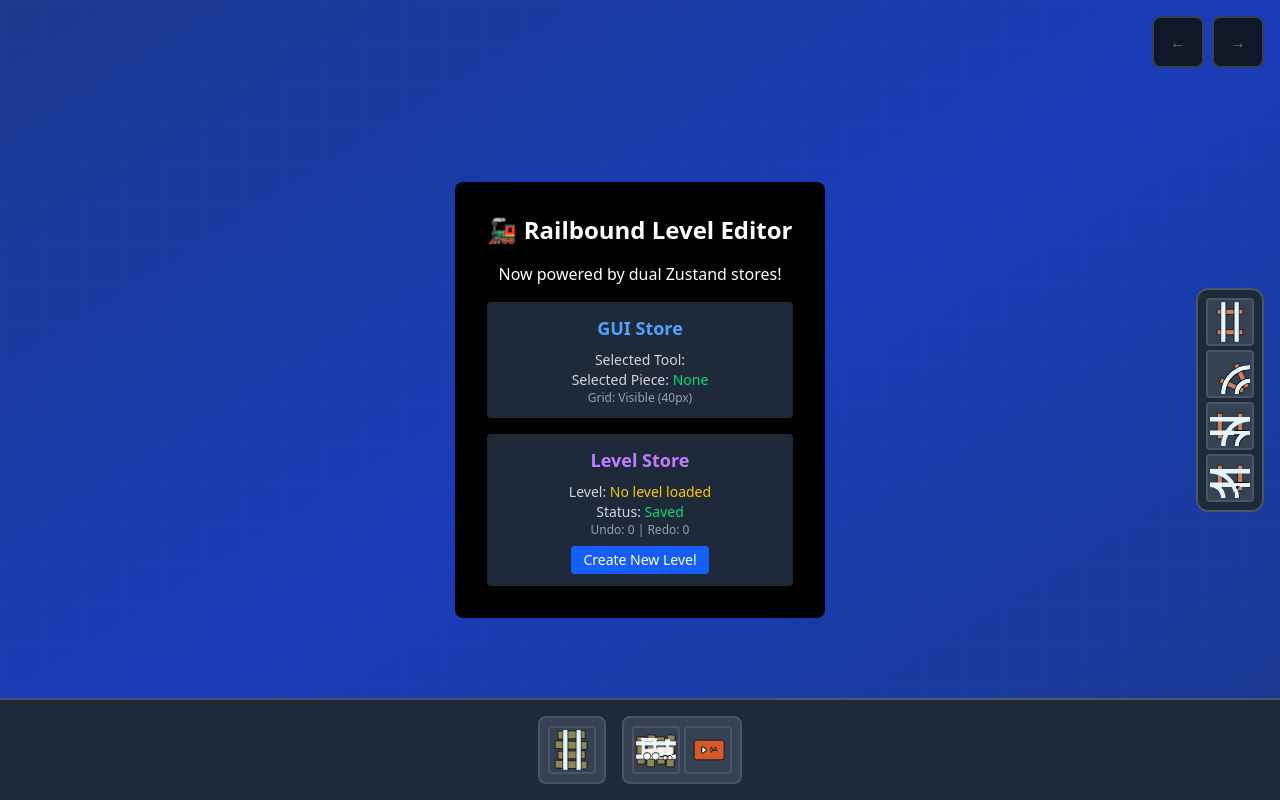
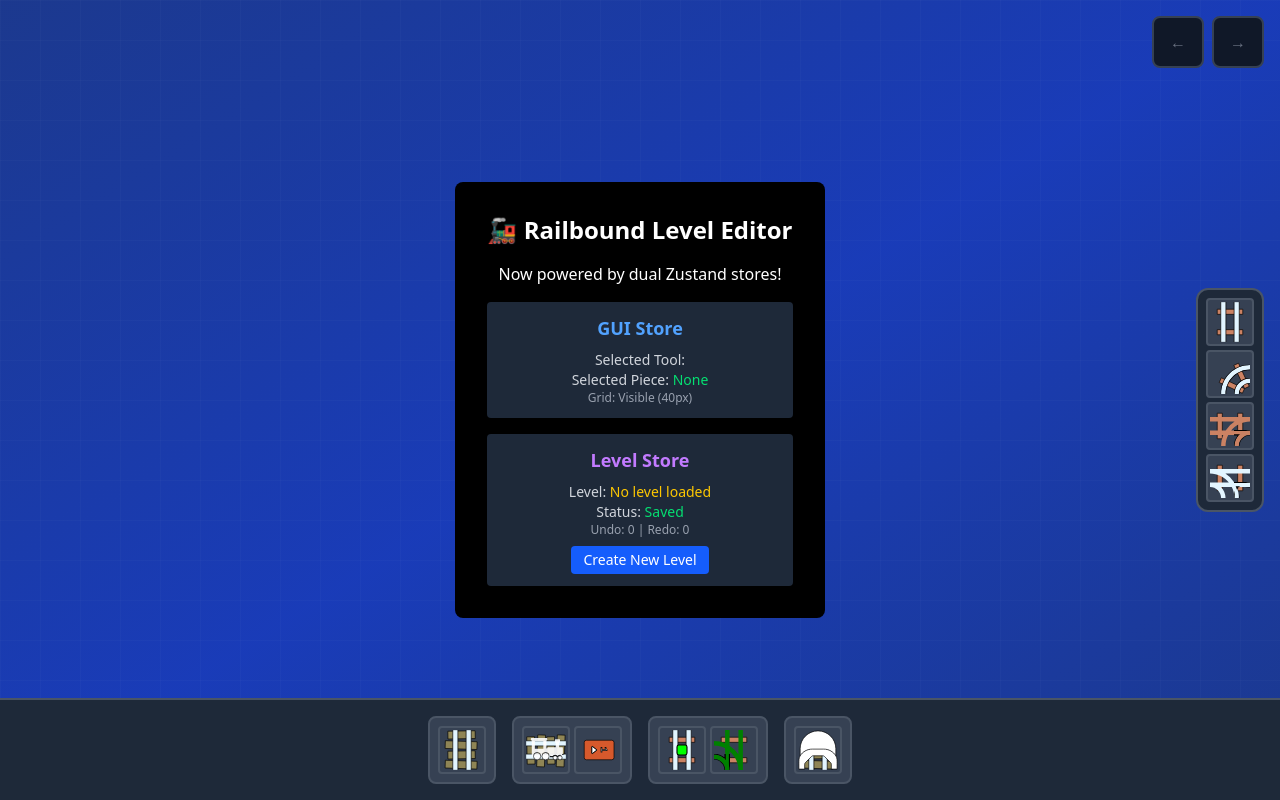
Before and after one commit to FoxtrotOnce/RailboundSolver, a React (Vite) app in the folder website/: page / in a window 1280 px wide. Built offline with nearby package versions, Linux system fonts and the light colour scheme.

Commit message:
feat: Add ForkTrack and Tunnel components to game pieces configuration

```diff
--- a/website/src/components/BottomSelectionPanel.tsx
+++ b/website/src/components/BottomSelectionPanel.tsx
@@ -16,6 +16,8 @@
 import StraightTrack from "./sprite/StraightTrack";
 import EndingTrack from "./sprite/EndingTrack";
 import Car from "./sprite/Car";
+import ForkTrack from "./sprite/ForkTrack";
+import Tunnel from "./sprite/Tunnel";
 
 /**
  * Hardcoded game pieces configuration
@@ -43,6 +45,43 @@
       description: "Place Car",
       icon: <Car />,
     },
+    // TODO: train station track
+    // {
+    //   id: "train_station_track",
+    //   name: "Place Train Station Track",
+    //   description: "Place Train Station Track",
+    //   icon: <TrainStationTrack />,
+    // }
+  ],
+  [
+    {
+      id: "switch_track",
+      name: "Place Switch Track",
+      description: "Place Switch Track",
+      icon: <StraightTrack rotate={90} isSwitch />,
+    },
+    // TODO: gate_track
+    // {
+    //   id: "gate_track",
+    //   name: "Place Gate Track",
+    //   description: "Place Gate Track",
+    //   icon: todo
+    // },
+    {
+      id: "switch_fork_track",
+      name: "Place Fork Track",
+      description: "Place Fork Track",
+      icon: <ForkTrack rotate={90} color="green" />,
+    },
+  ],
+  [
+    {
+      id: "tunnel",
+      name: "Place Tunnel",
+      description: "Place Tunnel",
+      icon: <Tunnel rotate={90} />,
+    },
+    // TODO: otherthings
   ],
 ];
 
--- a/website/src/components/sprite/ForkTrack.tsx
+++ b/website/src/components/sprite/ForkTrack.tsx
@@ -2,12 +2,14 @@
 
 interface ForkTrackProps extends React.SVGProps<SVGSVGElement> {
   rotate?: number;
+  color?: string;
   isSwitch?: boolean;
 }
 
 const ForkTrack: React.FC<ForkTrackProps> = ({
   rotate = 0,
   style,
+  color = "#CB8263",
   isSwitch = false,
   ...props
 }) => (
@@ -58,7 +60,7 @@
         ></path>
       </mask>
       <path
-        fill="#E2F5FF"
+        fill={color}
         fillRule="evenodd"
         d="M90 25H0v10h55.343a65.34 65.34 0 0 0-20.125 20H0v10h29.982C26.772 72.696 25 81.141 25 90c0 35.899 29.102 65 65 65 35.899 0 65-29.101 65-65s-29.101-65-65-65M40.997 65C37.163 72.5 35 80.998 35 90c0 30.376 24.624 55 55 55s55-24.624 55-55-24.624-55-55-55c-17.08 0-32.34 7.785-42.428 20H90c19.33 0 35 15.67 35 35s-15.67 35-35 35-35-15.67-35-35c0-9.793 4.022-18.647 10.505-25zM65 90c0-13.807 11.193-25 25-25s25 11.193 25 25-11.193 25-25 25-25-11.193-25-25"
         clipRule="evenodd"
--- /dev/null
+++ b/website/src/components/sprite/Tunnel.tsx
@@ -0,0 +1,61 @@
+import * as React from "react";
+
+interface TunnelProps extends React.SVGProps<SVGSVGElement> {
+  rotate?: number;
+}
+
+const Tunnel: React.FC<TunnelProps> = ({ rotate = 0, style, ...props }) => (
+  <svg
+    xmlns="http://www.w3.org/2000/svg"
+    width="90"
+    height="90"
+    fill="none"
+    viewBox="0 0 90 90"
+    style={{
+      transform: rotate ? `rotate(${rotate}deg)` : undefined,
+      ...style,
+    }}
+    {...props}
+  >
+    <mask
+      id="a"
+      width="90"
+      height="90"
+      x="0"
+      y="0"
+      maskUnits="userSpaceOnUse"
+      style={{ maskType: "alpha" }}
+    >
+      <path fill="#D9D9D9" d="M0 0h90v90H0z"></path>
+    </mask>
+    <g mask="url(#a)">
+      <path
+        fill="#8F8555"
+        stroke="#000"
+        strokeWidth="1.5"
+        d="m46.715 15.407 17.497-.305 1.074 61.49-17.498.306zM70.503 10.966l17.49.61-2.496 71.457-17.49-.61z"
+      ></path>
+      <path
+        fill="#E2F5FF"
+        stroke="#000"
+        strokeWidth="1.5"
+        d="M44.25 54.25h46.5v11.5h-46.5zM44.25 24.25h46.5v11.5h-46.5z"
+      ></path>
+      <path
+        fill="#fff"
+        d="M43 58V32c0-11.427 5.99-21.455 15-27.116H42.116C19.96 4.884 2 22.844 2 45s17.96 40.116 40.116 40.116H58C48.99 79.455 43 69.426 43 58"
+      ></path>
+      <path
+        fill="#fff"
+        d="M59.465 59.465A5 5 0 0 1 58 55.929V34.07a5 5 0 0 1 1.465-3.535l14.07-14.071A5 5 0 0 1 77.072 15H88V2H75c-6.246 0-12.074-.21-17 2.884C48.99 10.545 43 20.574 43 32v26c0 11.427 5.99 21.455 15 27.116C62.926 88.21 68.754 88 75 88h13V75H77.071a5 5 0 0 1-3.535-1.465z"
+      ></path>
+      <path
+        stroke="#000"
+        strokeWidth="1.5"
+        d="M58 85.116C62.926 88.21 68.754 88 75 88h13V75H77.071a5 5 0 0 1-3.535-1.465l-14.071-14.07A5 5 0 0 1 58 55.929V34.07a5 5 0 0 1 1.465-3.535l14.07-14.071A5 5 0 0 1 77.072 15H88V2H75c-6.246 0-12.074-.21-17 2.884m0 80.232C48.99 79.455 43 69.426 43 58V32c0-11.427 5.99-21.455 15-27.116m0 80.232H42.116C19.96 85.116 2 67.156 2 45S19.96 4.884 42.116 4.884H58"
+      ></path>
+    </g>
+  </svg>
+);
+
+export default Tunnel;
```
